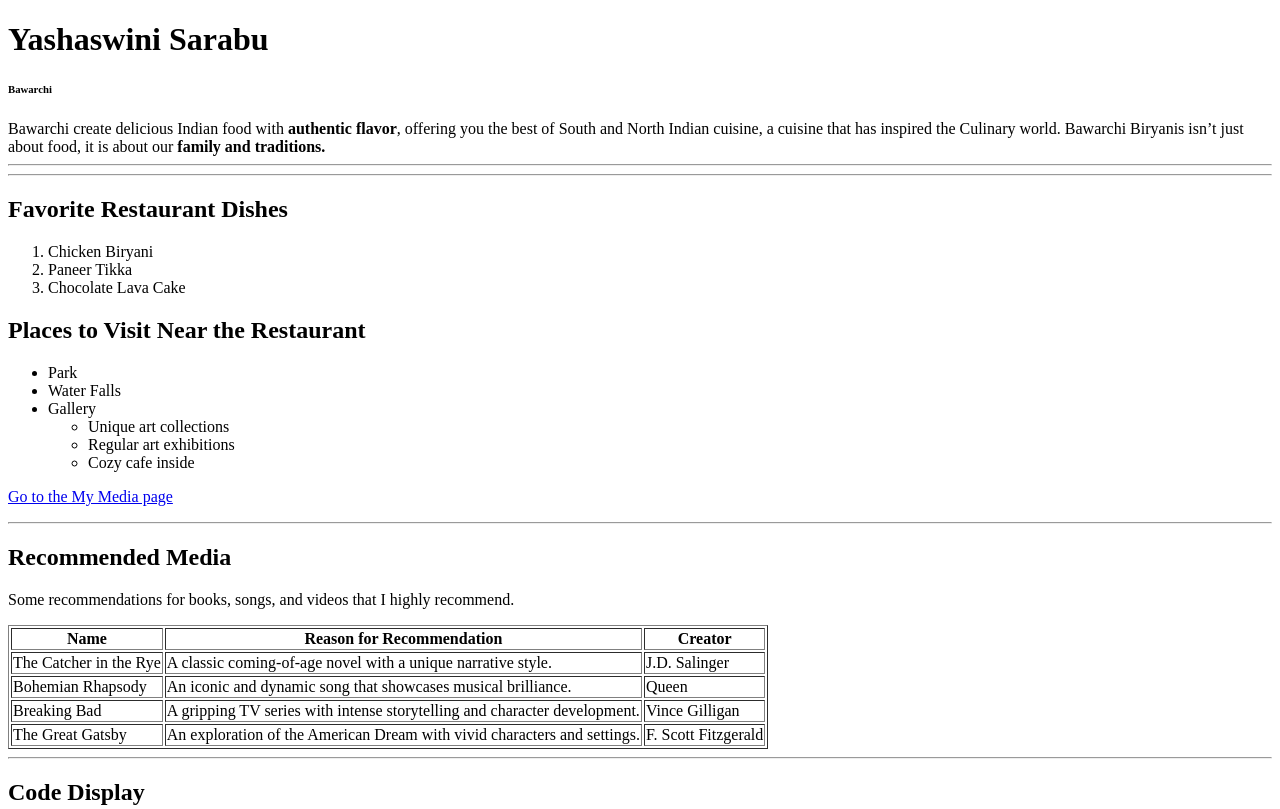
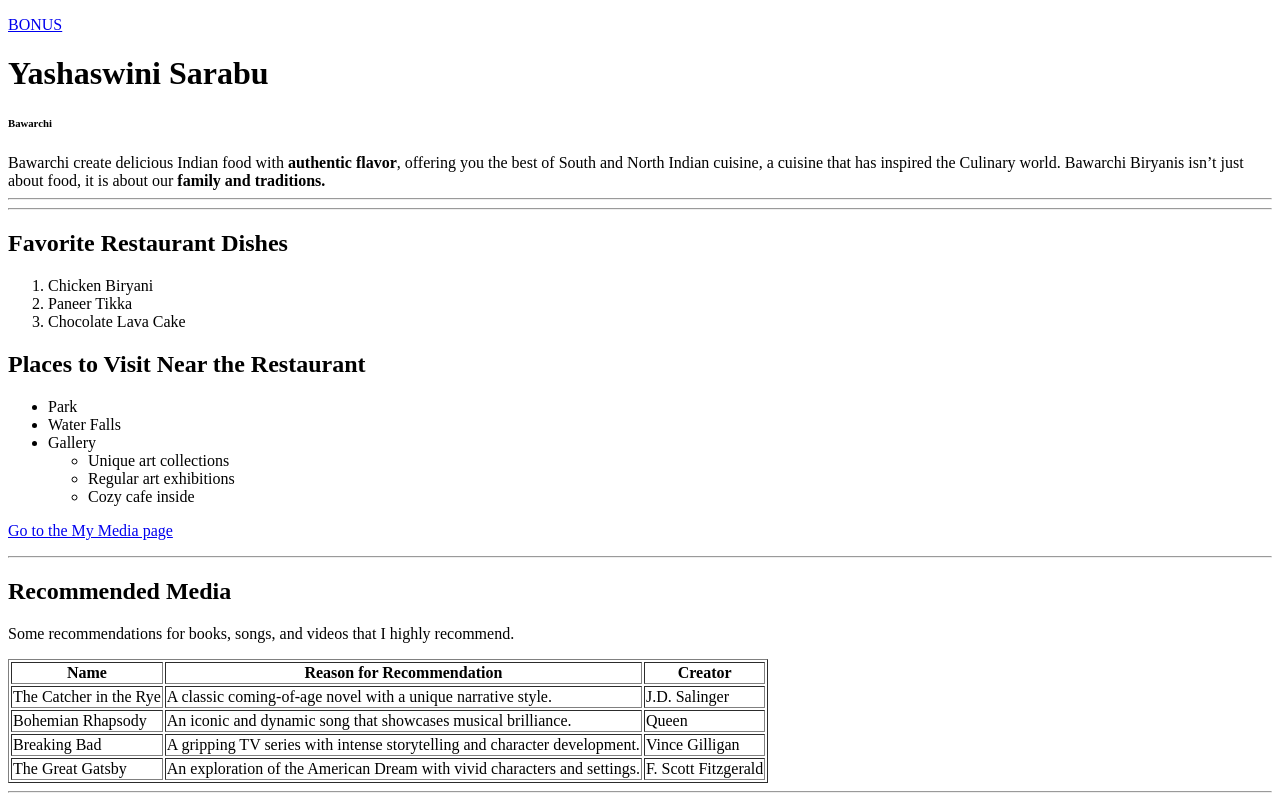
Before and after one commit to 44-563-Web-Apps-S24/44563-webapps-s24-assignment3-S571495, a plain HTML site: page index.html in a window 1280 px wide. Shown: the top 809 px of the page. Drawn offline with Linux system fonts and the light colour scheme.

Commit message:
Modified index.html

```diff
--- a/index.html
+++ b/index.html
@@ -3,7 +3,12 @@
     <head>
         <title>First Html </title>
     </head>
-    <body><h1>Yashaswini Sarabu</h1>
+    <body>
+        <p>
+            <a href="bonus.html">BONUS</a>
+        </p>
+
+        <h1>Yashaswini Sarabu</h1>
         <h6>Bawarchi</h6>
         Bawarchi create delicious Indian food with <strong>authentic flavor</strong>, offering you the best of South and North Indian cuisine, a cuisine that has inspired the Culinary world.
         Bawarchi Biryanis isn’t just about food, it is about our <strong>family and traditions.</strong>
```
